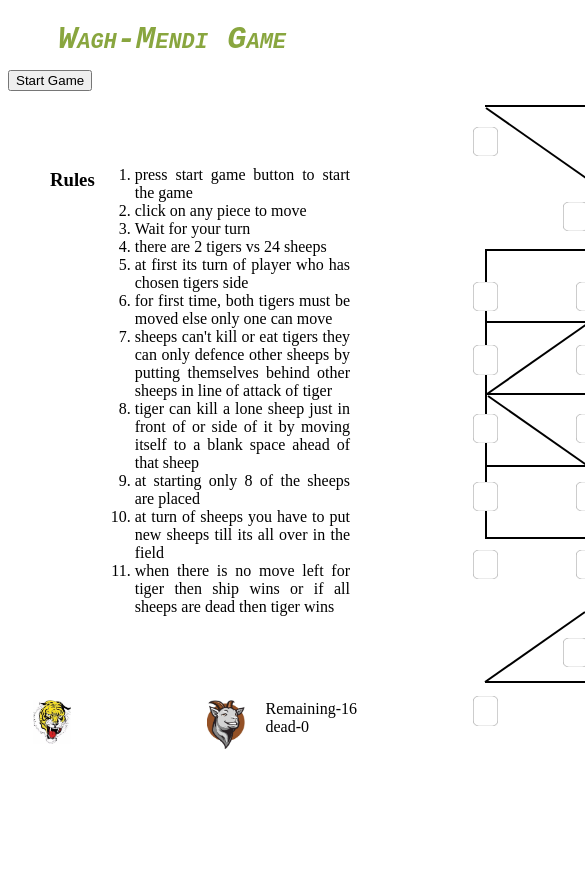
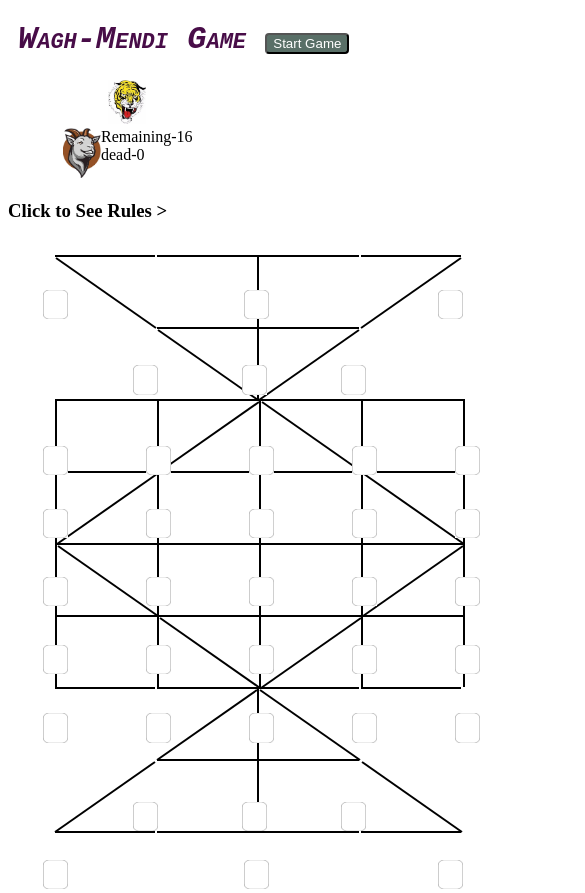
Before and after one commit to GaneshDevM/wagh-mendi, a website: page index.html in a window 390 px wide. Shown: the top 893 px of the page, 585 px wide, since content can reach past the window. Before the commit the page ends 844 px from the top, so only its background shows below. Drawn offline with Linux system fonts and the light colour scheme.

Commit message:
responsiveness is tried to achieve

```diff
--- a/index.html
+++ b/index.html
@@ -11,6 +11,40 @@
 
 <body>
     <h1 id="game-title">Wagh-Mendi Game <button id="start-btn">Start Game</button></h1>
+
+    <div class="display">
+        <img src="images/wagh.jpg" width="38px">
+    </div>
+
+
+    <div class="display">
+        <img src="images/mendi.jpg" width="38px">
+        <div class="mendi-score" style="float:right; align-content: center;">Remaining-16<br>dead-0</div>
+    </div>
+
+    <div class="info-game">
+        <h3>Click to See Rules ></h3>
+        <ol>
+            <li>press start game button to start the game</li>
+            <li> click on any piece to move</li>
+            <li> Wait for your turn </li>
+            <li>there are 2 tigers vs 24 sheeps</li>
+            <li> at first its turn of player who has chosen tigers side</li>
+            <li> for first time, both tigers must be moved else only one can move</li>
+            <li> sheeps can't kill or eat tigers they can only defence other sheeps
+                by putting themselves behind other sheeps in line of attack of tiger</li>
+            <li> tiger can kill a lone sheep just in front of or side of it by moving
+                itself to a blank space ahead of that sheep
+            </li>
+            <li> at starting only 8 of the sheeps are placed </li>
+            <li> at turn of sheeps you have to put new sheeps till its all over in the field</li>
+            <li>when there is no move left for tiger then ship wins or if all sheeps are dead then tiger wins</li>
+        </ol>
+    </div>
+
+
+
+
     <div id="grid-div">
         <div id="bx-1-1" class="row-1 column-1">
             <div class="left-diagonal"></div>
@@ -149,34 +183,7 @@
     </div>
 
 
-    <div class="display" style="width:150px; float:right;margin-right: 25px;">
-        <div style="display: inline-block;"><img src="images/mendi.jpg" width="38px"></div>
-        <div class="mendi-score" style="float:right; align-content: center;">Remaining-16<br>dead-0</div>
-    </div>
 
-    <div class="display" style="width:150px; float:left; margin-left:25px">
-        <div style="display: inline-block;"><img src="images/wagh.jpg" width="38px"></div>
-    </div>
-
-    <div class="info-game">
-        <h3>Rules</h3>
-        <ol>
-            <li>press start game button to start the game</li>
-            <li> click on any piece to move</li>
-            <li> Wait for your turn </li>
-            <li>there are 2 tigers vs 24 sheeps</li>
-            <li> at first its turn of player who has chosen tigers side</li>
-            <li> for first time, both tigers must be moved else only one can move</li>
-            <li> sheeps can't kill or eat tigers they can only defence other sheeps
-                by putting themselves behind other sheeps in line of attack of tiger</li>
-            <li> tiger can kill a lone sheep just in front of or side of it by moving
-                itself to a blank space ahead of that sheep
-            </li>
-            <li> at starting only 8 of the sheeps are placed </li>
-            <li> at turn of sheeps you have to put new sheeps till its all over in the field</li>
-            <li>when there is no move left for tiger then ship wins or if all sheeps are dead then tiger wins</li>
-        </ol>
-    </div>
 
     <script src="script.js"></script>
 </body>
--- a/script.js
+++ b/script.js
@@ -227,3 +227,30 @@ function getPossiblemoves(image) {
         }
     }
 }
+
+let heading3 = document.querySelector('.info-game h3')
+
+heading3.addEventListener("click", function(e){
+
+    let elm = document.querySelector(".info-game ol")
+    if (!elm.checkVisibility()) {
+        elm.style.display = "inline-block"
+        elm.style.backgroundColor="#E0E0E0"
+        elm.style.color="black"
+        heading3.lastChild.remove()
+        heading3.append(" Close Rules ^")
+
+        if(window.screen.availWidth<=940){
+            document.querySelector("#grid-div").style.display = "none"
+            document.querySelector(".placeholders").style.display="none"
+        }
+    }else{
+        heading3.lastChild.remove()
+        heading3.append(" See Rules >")
+        elm.style.display = "none"
+        if(window.screen.availWidth<=940){
+            document.querySelector("#grid-div").style.display = "grid"
+            document.querySelector(".placeholders").style.display="block"
+        }
+    }
+})
--- a/style.css
+++ b/style.css
@@ -5,7 +5,6 @@
     font-variant: small-caps;
     font-family: 'Courier New', Courier, monospace;
 }
-
 
 
 #grid-div{
@@ -153,6 +152,18 @@
   margin-top: 5px;
 }
 
+#start-btn{
+    color:white;
+    border-radius: 4px;
+    background-color: rgb(89, 111, 103);
+}
+
+#start-btn:active{
+    color:rgb(213, 202, 202);
+    border-radius: 4px;
+    background-color: rgb(78, 111, 110);
+    transition-property: background-color;
+}
 
 .down-block{
     position: relative;
@@ -165,14 +176,64 @@
 
 .placeholders{
     margin-left: 190px;
+    margin-top: -510px;
 }
 
 .info-game{
-    display: flex;
+    display: block;
     z-index: -2;
-    position: absolute;
+    /* position: absolute;
     top:150px;
-    left:50px;
-    width: 300px;
-    text-align: justify;
+    left:50px; */
+    /* margin-left: 10px; */
+    /* padding-right: 5px; */
+    width: 330px;
+    height: 440px;
+    text-align: left;
 }
+
+.info-game > h3{
+  cursor: pointer;
+}
+
+/* .info-game > h3::after{
+   content: ">";
+} */
+.info-game > ol{
+   display:none;
+}
+.display{
+    display: inline-block;
+    margin-left:55px;
+    margin-right: 50px;
+}
+
+
+
+@media screen and (max-width:940px){
+    #game-title{
+        text-indent: 10px;
+        color: rgb(72, 13, 72);
+        font-style: italic;
+        font-variant: small-caps;
+        font-family: 'Courier New', Courier, monospace;
+    }
+    #grid-div{
+        position: absolute;
+        left: 55px;
+        top: 255px;
+        width: 406px;
+        height:574px;
+    }
+
+    .placeholders{
+        display: float;
+        margin-left: -240px;
+        margin-top: -360px;
+        margin-bottom: 30px;
+    }
+
+    .display:nth-child(2){
+       margin-left: 100px;
+    }
+}
```
